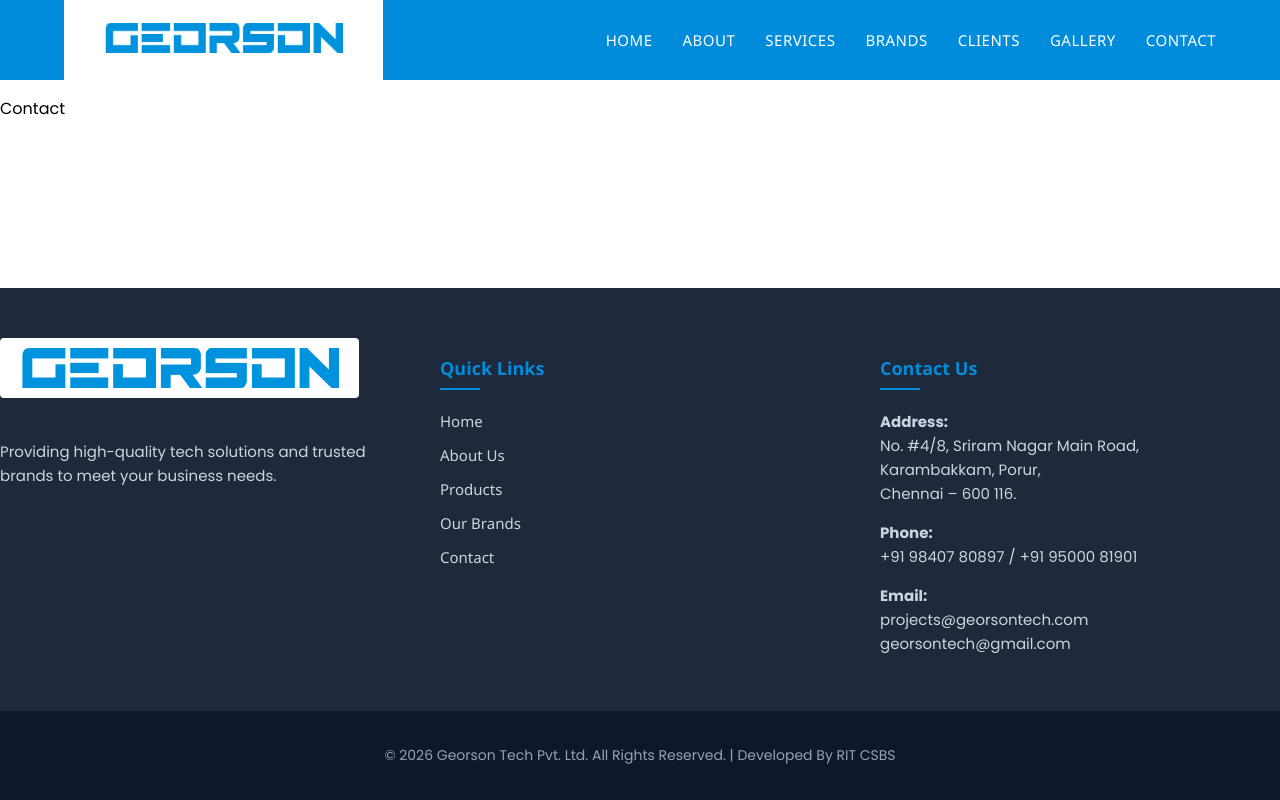
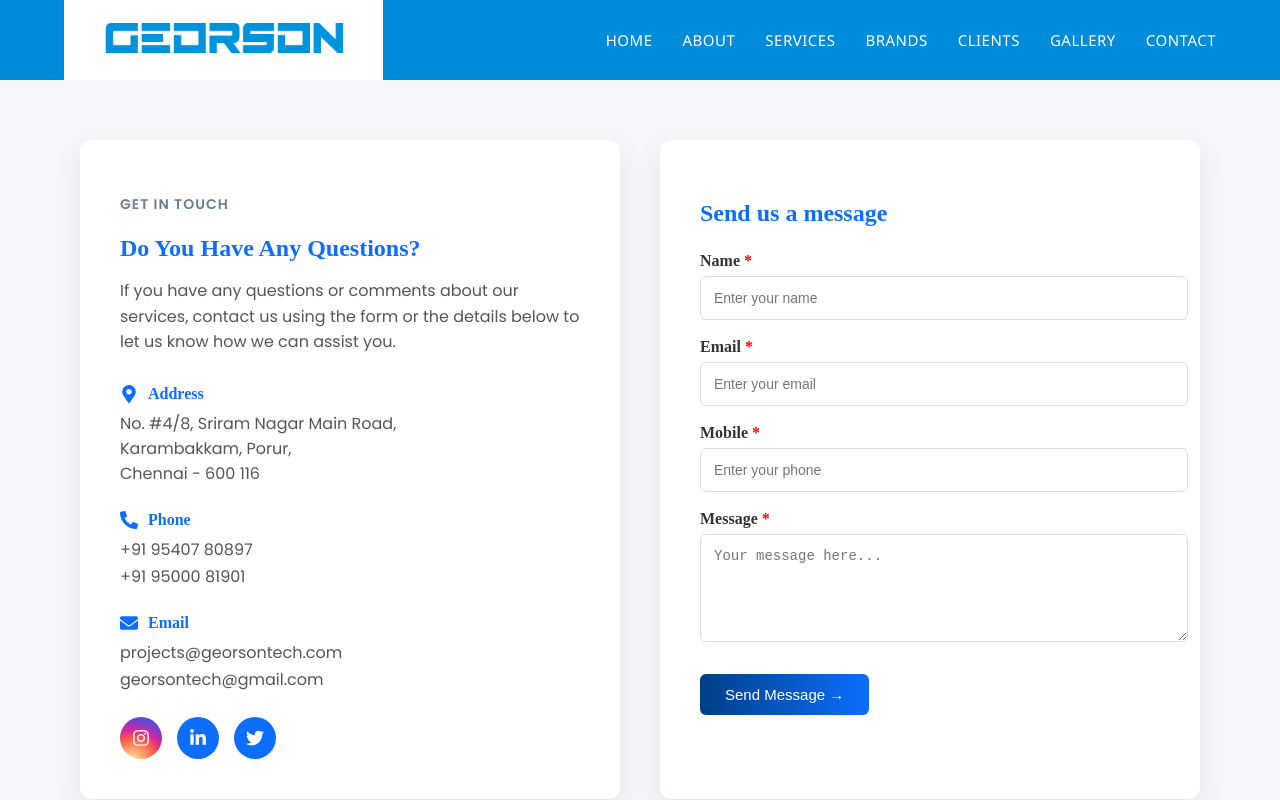
Before and after one commit to Kishor404/GeorsonTech, a React (Vite) app: page /contact in a window 1280 px wide. Shown: the top 800 px of the page. Built offline with nearby package versions, Linux system fonts and the light colour scheme.

Commit message:
contacts updated

```diff
--- a/src/pages/Contact.jsx
+++ b/src/pages/Contact.jsx
@@ -1,10 +1,104 @@
-import '../styles/Contact.css';
+import React from "react";
+import { FaMapMarkerAlt, FaPhoneAlt, FaEnvelope } from "react-icons/fa";
+import { FaInstagram, FaLinkedinIn, FaTwitter } from "react-icons/fa";
+import "../styles/Contact.css";
 
 function Contact() {
-  return(
-    <>
-        <p>Contact</p>
-    </>
+  return (
+    <div className="contact-page">
+
+      <div className="contact-wrapper">
+
+        {/* LEFT CARD */}
+        <div className="contact-card contact-left-card">
+          <p className="contact-small-heading">GET IN TOUCH</p>
+          <h2 className="contact-main-heading">Do You Have Any Questions?</h2>
+
+          <p className="contact-description">
+            If you have any questions or comments about our services,
+            contact us using the form or the details below to let us
+            know how we can assist you.
+          </p>
+
+          {/* Address */}
+          <div className="contact-info-row">
+            <div className="contact-info-title">
+              <FaMapMarkerAlt className="contact-info-icon" />
+              <h4 className="contact-info-heading">Address</h4>
+            </div>
+            <p>
+              No. #4/8, Sriram Nagar Main Road,<br />
+              Karambakkam, Porur,<br />
+              Chennai - 600 116
+            </p>
+          </div>
+
+          {/* Phone */}
+          <div className="contact-info-row">
+            <div className="contact-info-title">
+              <FaPhoneAlt className="contact-info-icon" />
+              <h4 className="contact-info-heading">Phone</h4>
+            </div>
+            <p>+91 95407 80897</p>
+            <p>+91 95000 81901</p>
+          </div>
+
+          {/* Email */}
+          <div className="contact-info-row">
+            <div className="contact-info-title">
+              <FaEnvelope className="contact-info-icon" />
+              <h4 className="contact-info-heading">Email</h4>
+            </div>
+            <p>projects@georsontech.com</p>
+            <p>georsontech@gmail.com</p>
+          </div>
+
+          <div className="contact-social-icons">
+            <a href="#" className="contact-social-circle contact-instagram">
+              <FaInstagram />
+            </a>
+
+            <a href="#" className="contact-social-circle contact-linkedin">
+              <FaLinkedinIn />
+            </a>
+
+            <a href="#" className="contact-social-circle contact-twitter">
+              <FaTwitter />
+            </a>
+          </div>
+        </div>
+
+        {/* RIGHT CARD */}
+        <div className="contact-card contact-right-card">
+          <h2 className="contact-form-heading">Send us a message</h2>
+
+          <div className="contact-form-group">
+            <label>Name <span>*</span></label>
+            <input type="text" placeholder="Enter your name" />
+          </div>
+
+          <div className="contact-form-group">
+            <label>Email <span>*</span></label>
+            <input type="email" placeholder="Enter your email" />
+          </div>
+
+          <div className="contact-form-group">
+            <label>Mobile <span>*</span></label>
+            <input type="text" placeholder="Enter your phone" />
+          </div>
+
+          <div className="contact-form-group">
+            <label>Message <span>*</span></label>
+            <textarea rows="5" placeholder="Your message here..." />
+          </div>
+
+          <button className="contact-send-btn">
+            Send Message →
+          </button>
+        </div>
+
+      </div>
+    </div>
   );
 }
 
--- a/src/styles/Contact.css
+++ b/src/styles/Contact.css
@@ -0,0 +1,169 @@
+/* ===== Main Section ===== */
+.contact-wrapper {
+  display: flex;
+  justify-content: center;
+  gap: 40px;
+  padding: 60px 80px;
+  background: #f5f7fb;
+}
+
+.contact-page {
+  width: 100%;
+}
+
+/* ===== Card Common Style ===== */
+.contact-card {
+  flex: 1;
+  background: #ffffff;
+  padding: 40px;
+  border-radius: 12px;
+  box-shadow: 0 10px 30px rgba(0, 0, 0, 0.08);
+}
+
+/* ===== Left Side ===== */
+.contact-small-heading {
+  font-size: 14px;
+  font-weight: 600;
+  color: #6b7c93;
+  letter-spacing: 1px;
+  margin-bottom: 10px;
+}
+
+.contact-main-heading {
+  font-size: 24px;
+  color: #0d6efd;
+  margin-bottom: 15px;
+}
+
+.contact-description {
+  color: #555;
+  line-height: 1.6;
+  margin-bottom: 30px;
+}
+
+/* ===== Info Section ===== */
+.contact-info-row {
+  margin-bottom: 25px;
+}
+
+.contact-info-title {
+  display: flex;
+  align-items: center;
+  gap: 10px;
+  margin-bottom: 8px;
+}
+
+.contact-info-icon {
+  color: #0d6efd;
+  font-size: 18px;
+}
+
+.contact-info-heading {
+  margin: 0;
+  color: #0d6efd;
+  font-weight: 600;
+}
+
+.contact-info-row p {
+  margin: 2px 0;
+  color: #555;
+}
+
+/* ===== Social Icons ===== */
+.contact-social-icons {
+  display: flex;
+  gap: 15px;
+  margin-top: 15px;
+  align-items: center;
+}
+
+.contact-social-circle {
+  width: 42px;
+  height: 42px;
+  border-radius: 50%;
+  display: flex;
+  align-items: center;
+  justify-content: center;
+  color: white;
+  font-size: 18px;
+  text-decoration: none;
+}
+
+/* Individual Social Colors */
+.contact-instagram {
+  background: radial-gradient(circle at 30% 107%,
+    #fdf497 0%,
+    #fd5949 45%,
+    #d6249f 60%,
+    #285AEB 90%);
+}
+
+.contact-linkedin {
+  background-color: #0d6efd;
+}
+
+.contact-twitter {
+  background-color: #0d6efd;
+}
+
+/* ===== Right Side Form ===== */
+.contact-form-heading {
+  margin-bottom: 25px;
+  color: #0d6efd;
+}
+
+.contact-form-group {
+  margin-bottom: 18px;
+}
+
+.contact-form-group label {
+  display: block;
+  font-weight: 600;
+  margin-bottom: 6px;
+  color: #333;
+}
+
+.contact-form-group span {
+  color: red;
+}
+
+.contact-form-group input,
+.contact-form-group textarea {
+  width: 100%;
+  padding: 13px;
+  border: 1px solid #ddd;
+  border-radius: 6px;
+  font-size: 14px;
+  transition: 0.3s;
+  outline: none;
+}
+
+.contact-form-group input:focus,
+.contact-form-group textarea:focus {
+  border-color: #0d6efd;
+}
+
+/* ===== Button ===== */
+.contact-send-btn {
+  margin-top: 10px;
+  background: linear-gradient(to left, #0d6efd, #003f88);
+  color: white;
+  border: none;
+  padding: 12px 25px;
+  border-radius: 6px;
+  font-size: 15px;
+  cursor: pointer;
+  transition: 0.3s;
+}
+
+.contact-send-btn:hover {
+  opacity: 0.9;
+}
+
+/* ===== Responsive ===== */
+@media (max-width: 900px) {
+  .contact-wrapper {
+    flex-direction: column;
+    padding: 30px;
+  }
+}
```
Also changed, not shown: 1 other file (tests, documents, lock files or other folders).
